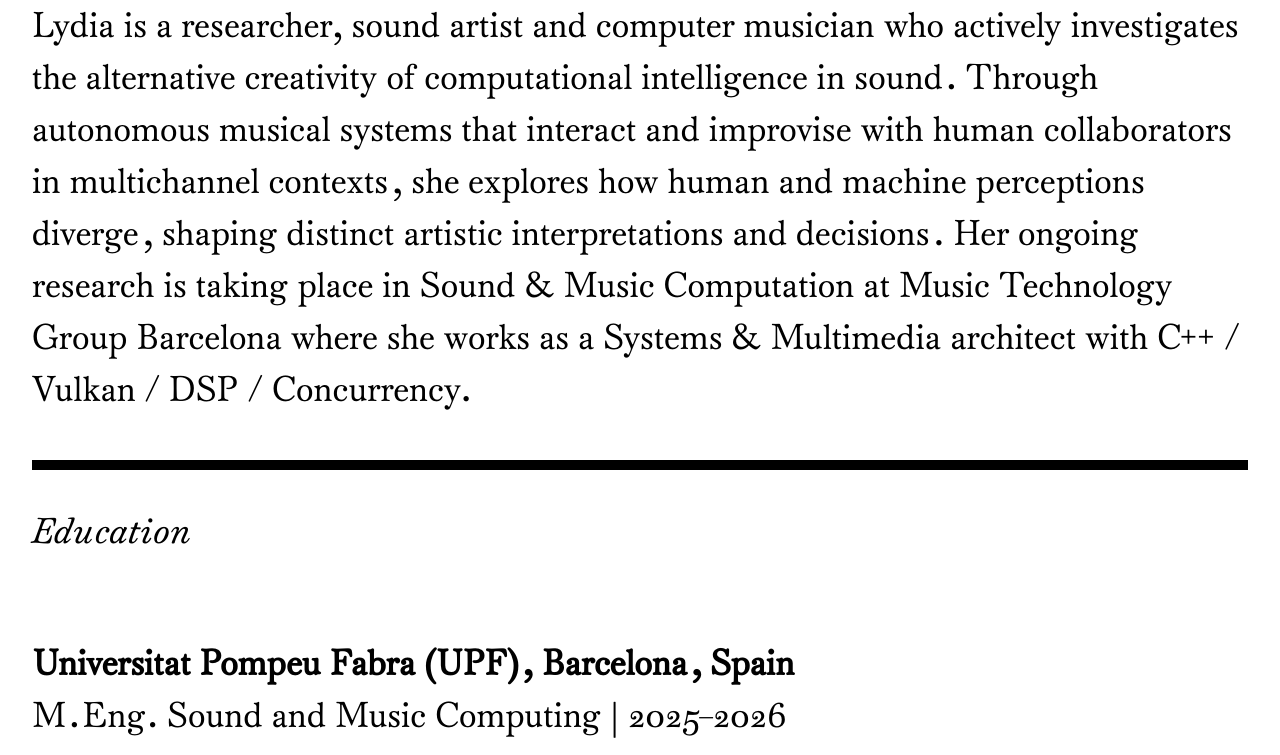
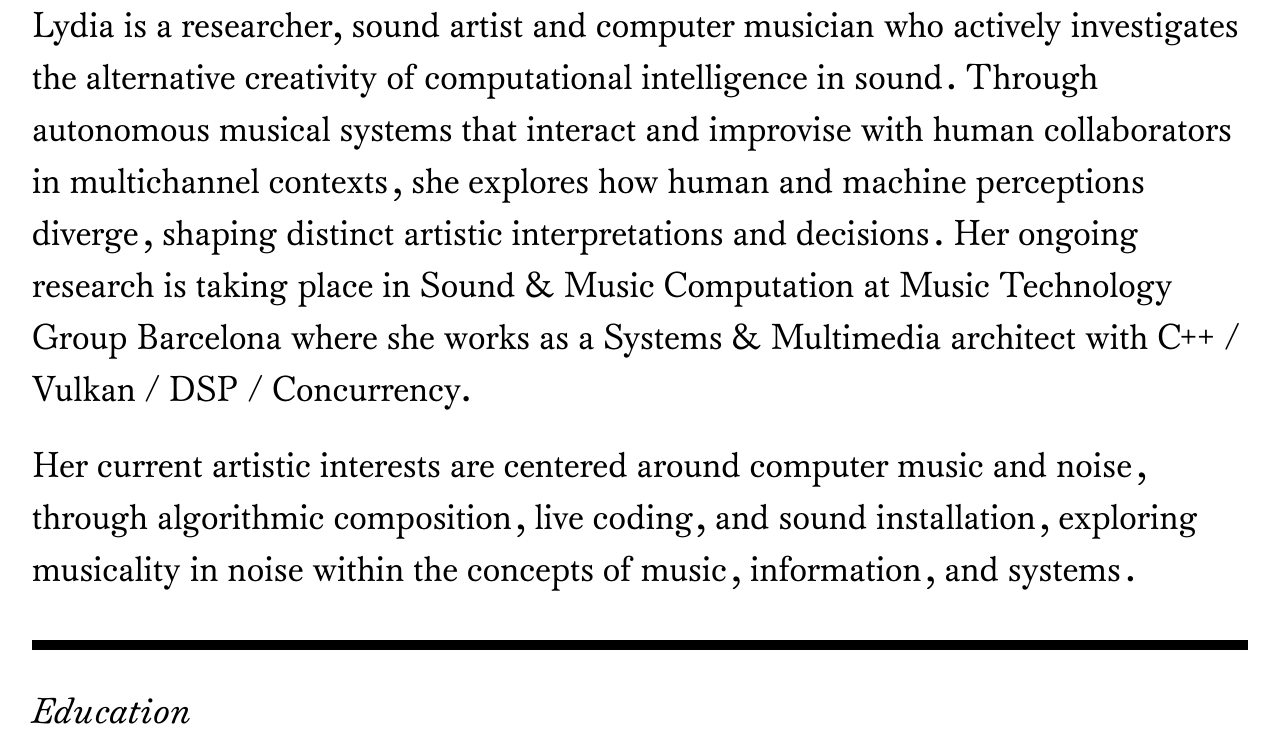
Before and after one commit to lydiakrifka/lydiakrifka.github.io, a website built with Vite: page index.html in a window 1280 px wide. Shown: the part 852-1607 px from the top of the page. Built offline with nearby package versions, Linux system fonts and the light colour scheme.

Commit message:
Update index.html

```diff
--- a/index.html
+++ b/index.html
@@ -31,6 +31,11 @@
                         decisions. Her ongoing research is taking place in Sound & Music Computation at Music Technology
                         Group Barcelona where she
                         works as a Systems & Multimedia architect with C++ / Vulkan / DSP / Concurrency.
+                         </p>
+                    <p>
+                        Her current artistic interests are centered around computer music and noise, through algorithmic
+                        composition, live coding, and sound installation, exploring musicality in noise within the
+                        concepts of music, information, and systems.
                     </p>
                 </div>
             </div>
```
